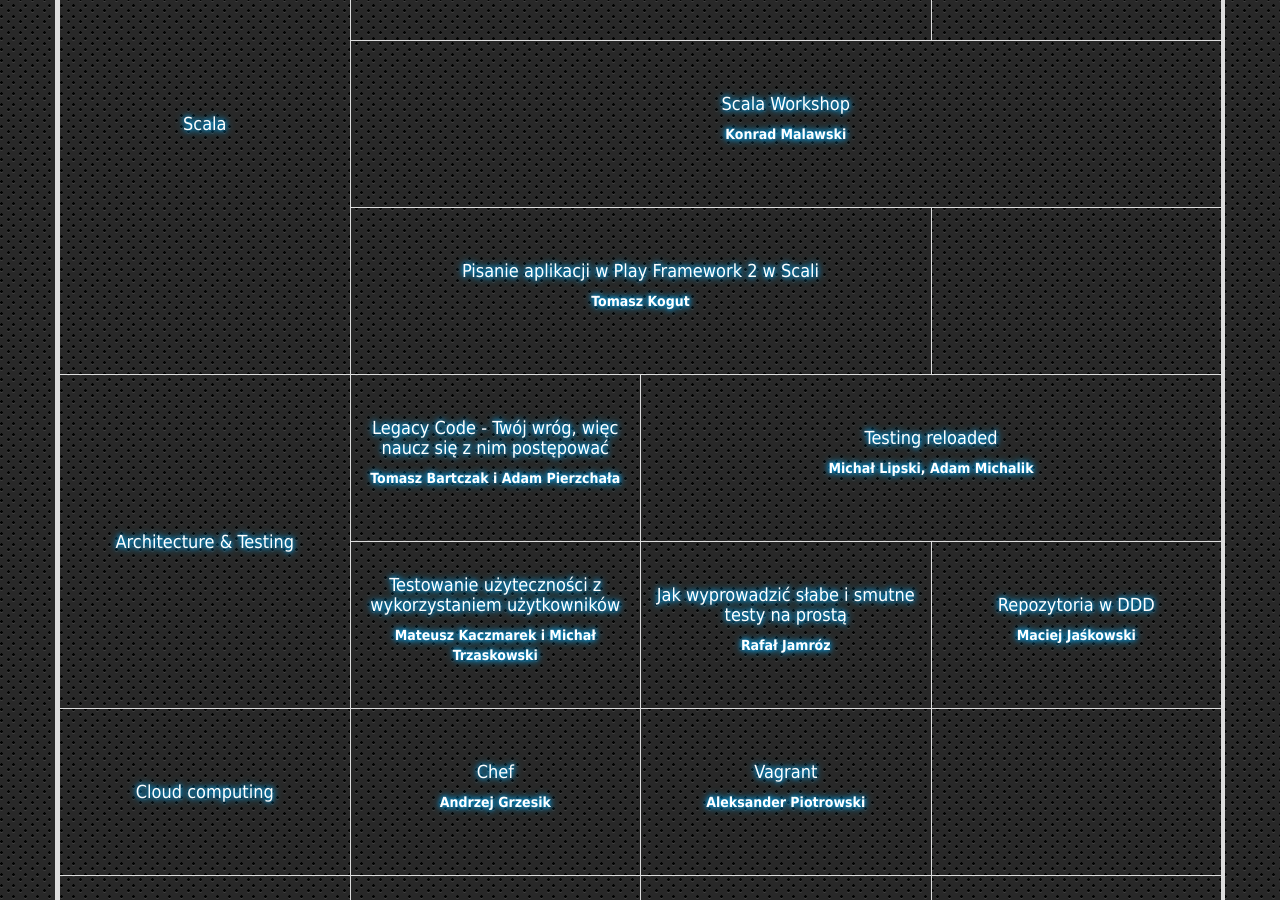
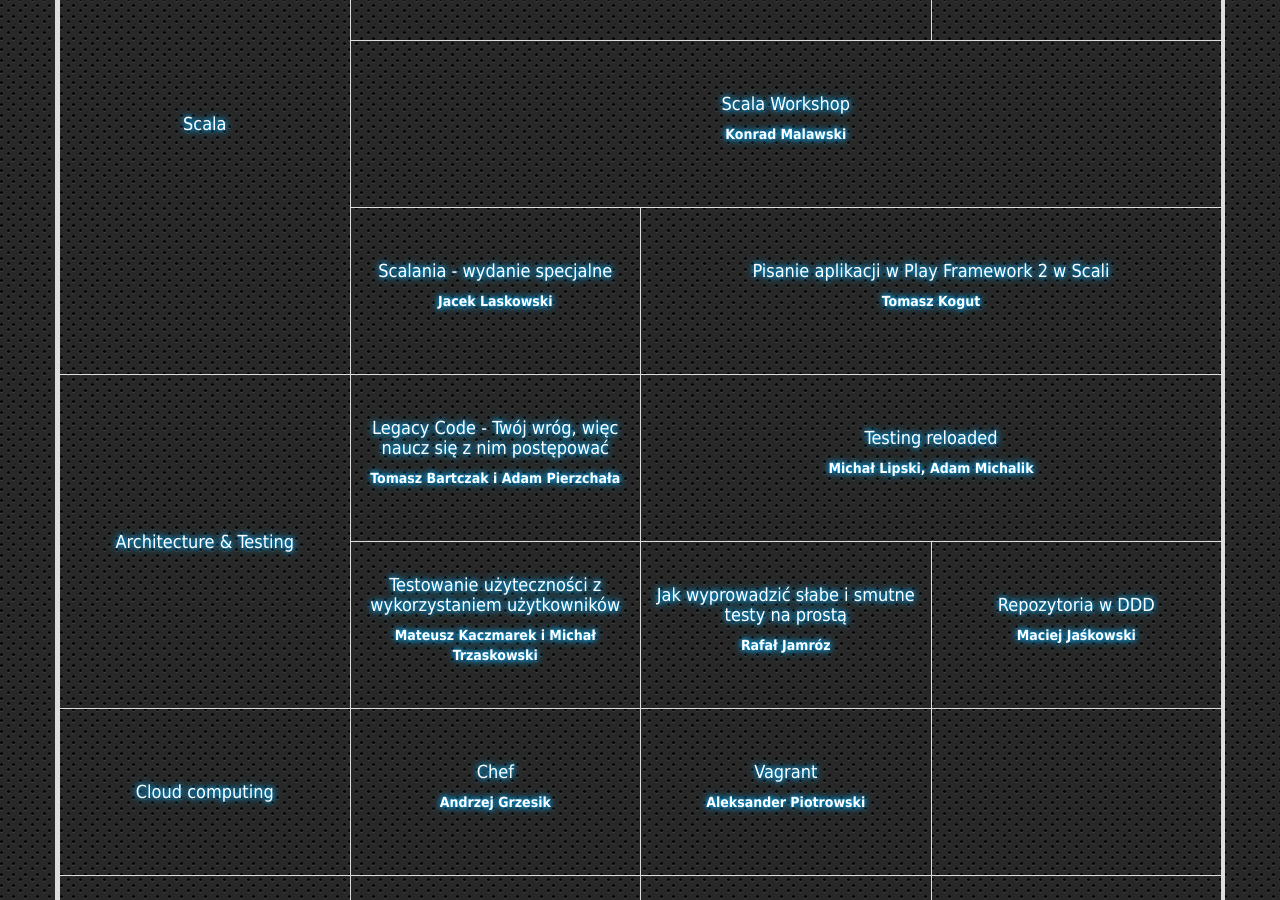
Before and after one commit to wojtekerbetowski/warsjawa2013, a Jekyll site: the page built from index.html, in a window 1280 px wide and 900 px high, scrolled down 1646 px. Built offline with Jekyll 4.4.1, drawn with Linux system fonts in a browser that asks for light colours; some of the changed lines change nothing that is shown.

Commit message:
add Scalania details

```diff
--- a/index.html
+++ b/index.html
@@ -166,6 +166,16 @@
         requirements: "Potrzebny będzie własny laptop z zainstalowanymi:<ul><li>sbt, zalecany sposób: <a href=\"https://github.com/paulp/sbt-extras\" target=\"_blank\">https://github.com/paulp/sbt-extras</a></li><li>IDE ze Scala pluginem, (bardzo) zalecane: IntelliJ IDEA</li><li>jak wynika z powyższego JDK ;-)</li><li>zalecany OS: GNU/Linux lub MacOS, odradzany: Windows</li></ul>"
 
     - talks:
+      - id: scalania
+        title: Scalania - wydanie specjalne
+        speaker:
+          name: Jacek Laskowski
+          photo: /img/speakers/jacek_laskowski.jpg
+          bio: "Jacek Laskowski jest miłośnikiem programowania funkcyjnego ze Scalą, Clojure oraz F#. Ostatnim projektem jest seria spotkań scalowych - <a href=\"http://scalania.pl\" target=\"_blank\">scalania</a>."
+        spots: 30
+        description: "<a href=\"http://github.com/jaceklaskowski/scalania\" target=\"_blank\">Scalania</a>"
+        requirements: "Zapoznanie się z ideą scalania na stronach <a href=\"http://github.com/jaceklaskowski/scalania\" target=\"_blank\">http://github.com/jaceklaskowski/scalania</a> oraz <a href=\"http://jaceklaskowski.github.io/scalania\" target=\"_blank\">http://jaceklaskowski.github.io/scalania</a>. Koniecznie należy zabrać kompa z zainstalowanym oprogramowaniem - sbt 0.13 + git clone projektu scalania z githuba. IDE dowolne, ale jeśli uczestnik nalega, zaleca się IntelliJ IDEA 13."
+
       - id: play2
         title: Pisanie aplikacji w Play Framework 2 w Scali
         slots: 2
@@ -176,7 +186,6 @@
         spots: 20
         description: "Celem warsztatów jest zapoznanie uczestników z Play Framework 2. Będziemy używać Scali, dlatego podstawowa znajomość będzie wymagana.<br/>Postaram się pokazać w jaki sposób można wykorzystać Play Framework 2 do zbudowania serwisu podobnego do Twittera.<br/>Aplikacja będzie bardzo prymitywna albowiem będzie tylko pretekstem, żeby pokazać czym cechuje się Play Framework 2 i dać dobry start dla chętnych do pogłębiania wiedzy na temat tego frameworku."
         requirements: "<ul><li>Laptop</li><li>Ściągnięty wcześniej projekt z github-a - pobierze zależności</li><li>Ręczna instalacja Play Framework 2</li><li>Instalacja SBT</li><li>Instalacja Scala 2.10 wraz ze Scaladoc</li><li>Dostęp do internetu</li></ul>"
-      - id: empty
 
 - name: Architecture & Testing
   paths:
```
Also changed, not shown: img/speakers/jacek_laskowski.jpg (added).
